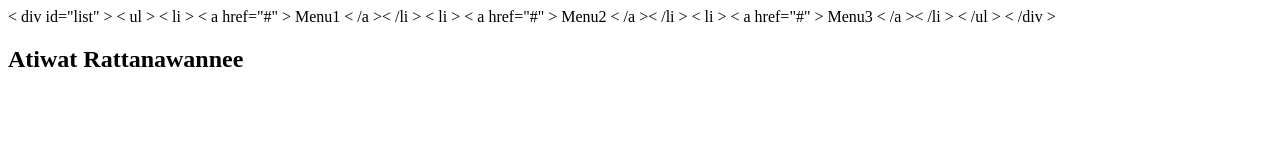
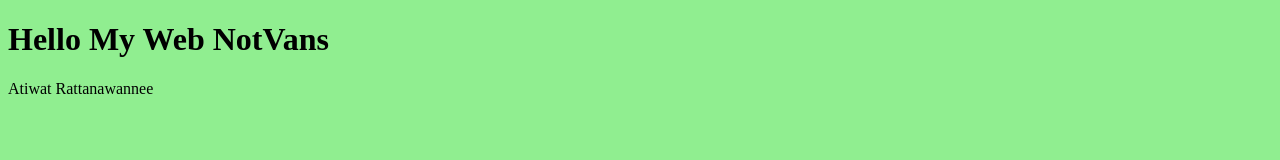
Before and after one commit to notvans/engineeer, a plain HTML site: page index.html in a window 1280 px wide. Drawn offline with Linux system fonts and the light colour scheme.

Commit message:
Update index.html

```diff
--- a/index.html
+++ b/index.html
@@ -1,29 +1,17 @@
+<!DOCTYPE html>
+<html>
+<head>
+<style>
+body {
+    background-color: lightgreen;
+}
+</style>
+</head>
+<body>
 
+<h1>Hello My Web NotVans</h1>
 
-<html>
-    <head>
-        <title>SI339 5705404005ายๆ</title>
-    </head>
-    <body>
+<p>Atiwat Rattanawannee</p>
 
-             < div id="list" >
-
-< ul >
-
-< li > < a href="#" > Menu1 < /a >< /li >
-
-< li > < a href="#" > Menu2 < /a >< /li >
-
-< li > < a href="#" > Menu3 < /a >< /li >
-
-< /ul >
-
-< /div >
-    </body>
-
-
-
-
+</body>
 </html>
-
-<h2>Atiwat Rattanawannee</h2>
```
